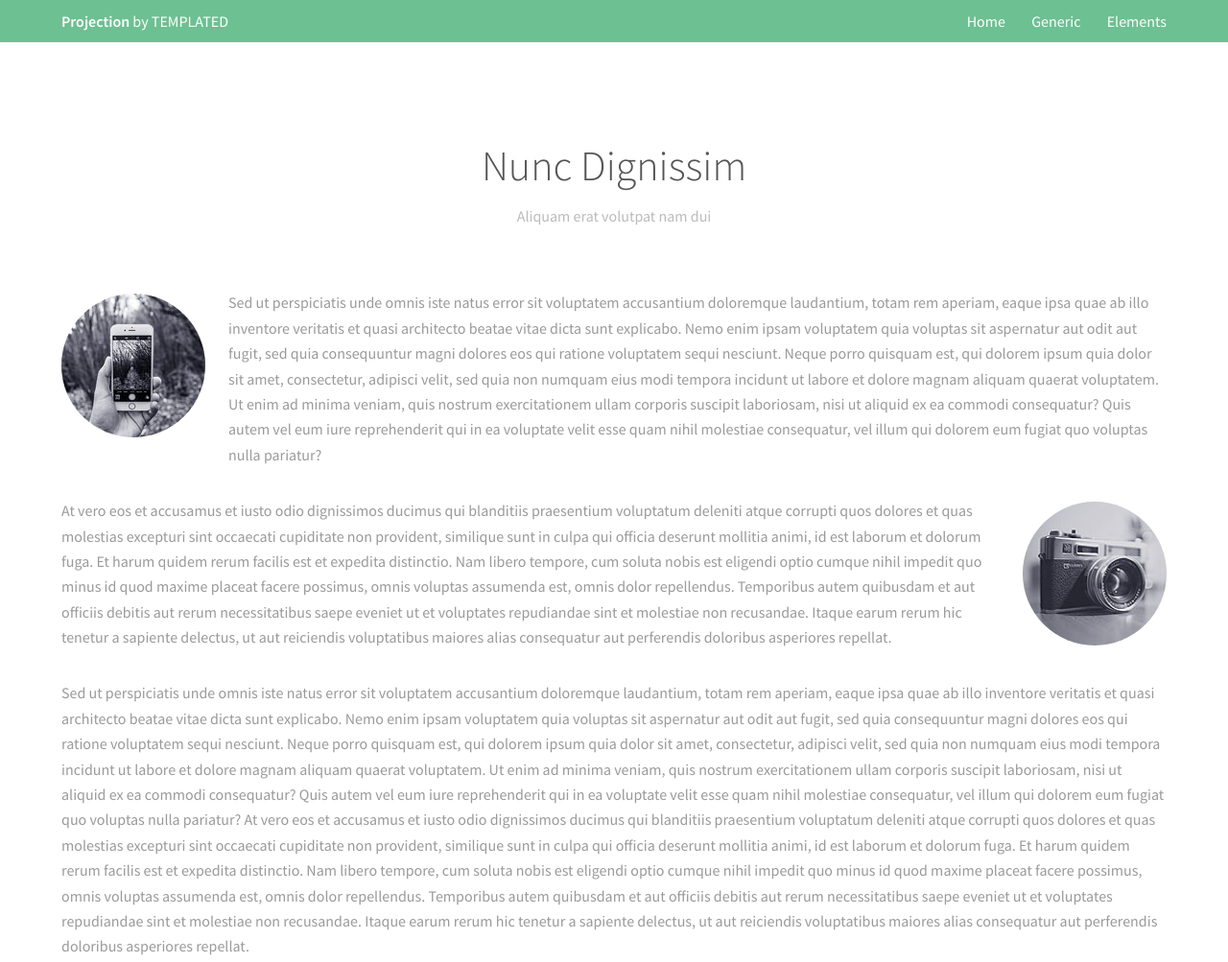
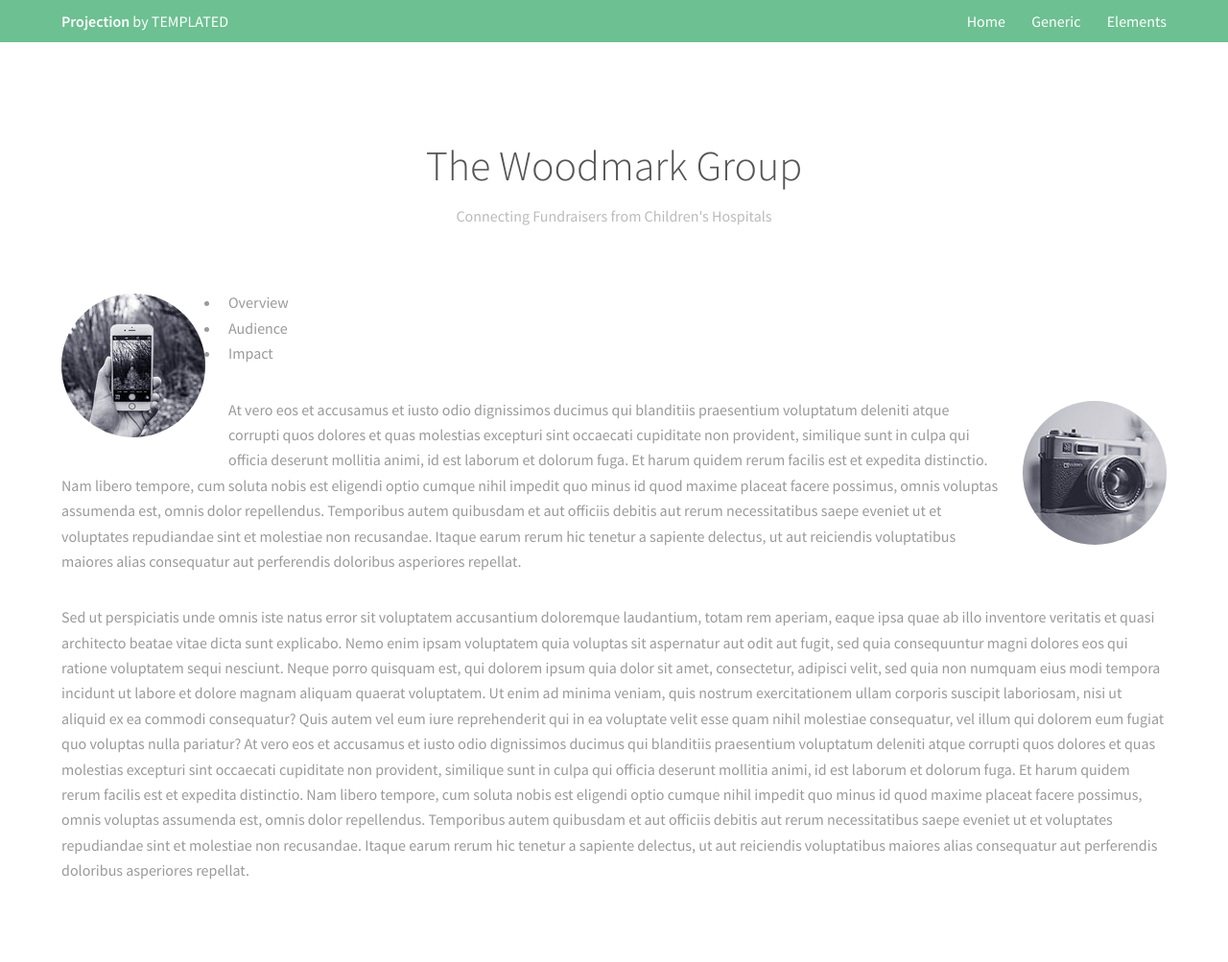
Before and after one commit to farooh/capstonepage, a plain HTML site: page index.html in a window 1280 px wide. Shown: the top 1003 px of the page at 96% size. Drawn offline with Linux system fonts and the light colour scheme.

Commit message:
Initial bullets for website. Need to fill with text

```diff
--- a/index.html
+++ b/index.html
@@ -30,13 +30,19 @@
 			<section id="three" class="wrapper">
 				<div class="inner">
 					<header class="align-center">
-						<h2>Nunc Dignissim</h2>
-						<p>Aliquam erat volutpat nam dui </p>
+						<h2>The Woodmark Group</h2>
+						<p>Connecting Fundraisers from Children's Hospitals</p>
 					</header>
 					<div class="image round left">
 						<img src="images/pic01.jpg" alt="Pic 01" />
 					</div>
-					<p>Sed ut perspiciatis unde omnis iste natus error sit voluptatem accusantium doloremque laudantium, totam rem aperiam, eaque ipsa quae ab illo inventore veritatis et quasi architecto beatae vitae dicta sunt explicabo. Nemo enim ipsam voluptatem quia voluptas sit aspernatur aut odit aut fugit, sed quia consequuntur magni dolores eos qui ratione voluptatem sequi nesciunt. Neque porro quisquam est, qui dolorem ipsum quia dolor sit amet, consectetur, adipisci velit, sed quia non numquam eius modi tempora incidunt ut labore et dolore magnam aliquam quaerat voluptatem. Ut enim ad minima veniam, quis nostrum exercitationem ullam corporis suscipit laboriosam, nisi ut aliquid ex ea commodi consequatur? Quis autem vel eum iure reprehenderit qui in ea voluptate velit esse quam nihil molestiae consequatur, vel illum qui dolorem eum fugiat quo voluptas nulla pariatur?</p>
+					<p>
+					<ul>
+						<li>Overview</li>
+						<li>Audience</li>
+						<li>Impact</li>
+					</ul>
+					</p>
 
 					<div class="image round right">
 						<img src="images/pic02.jpg" alt="Pic 02" />
```
